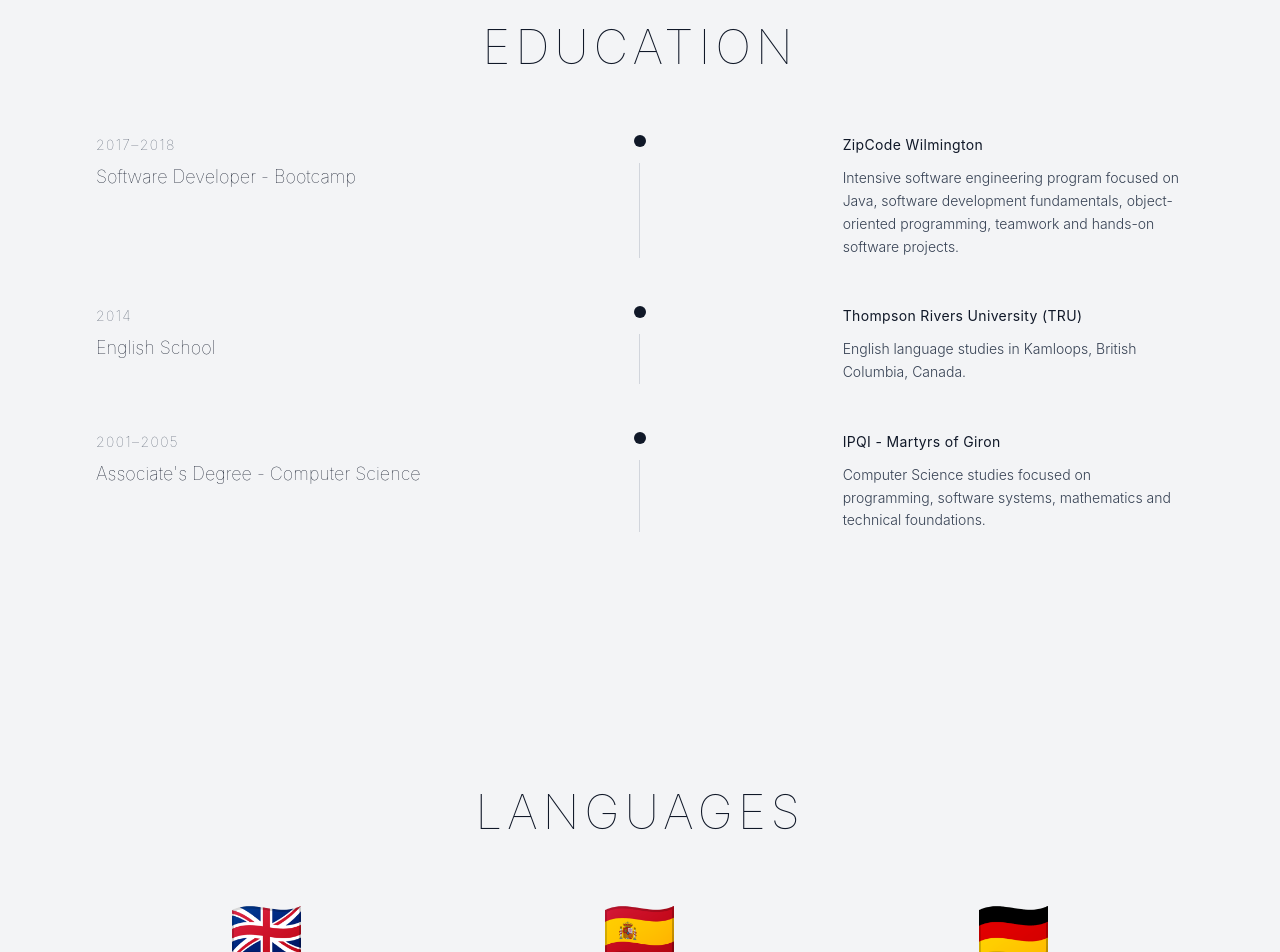
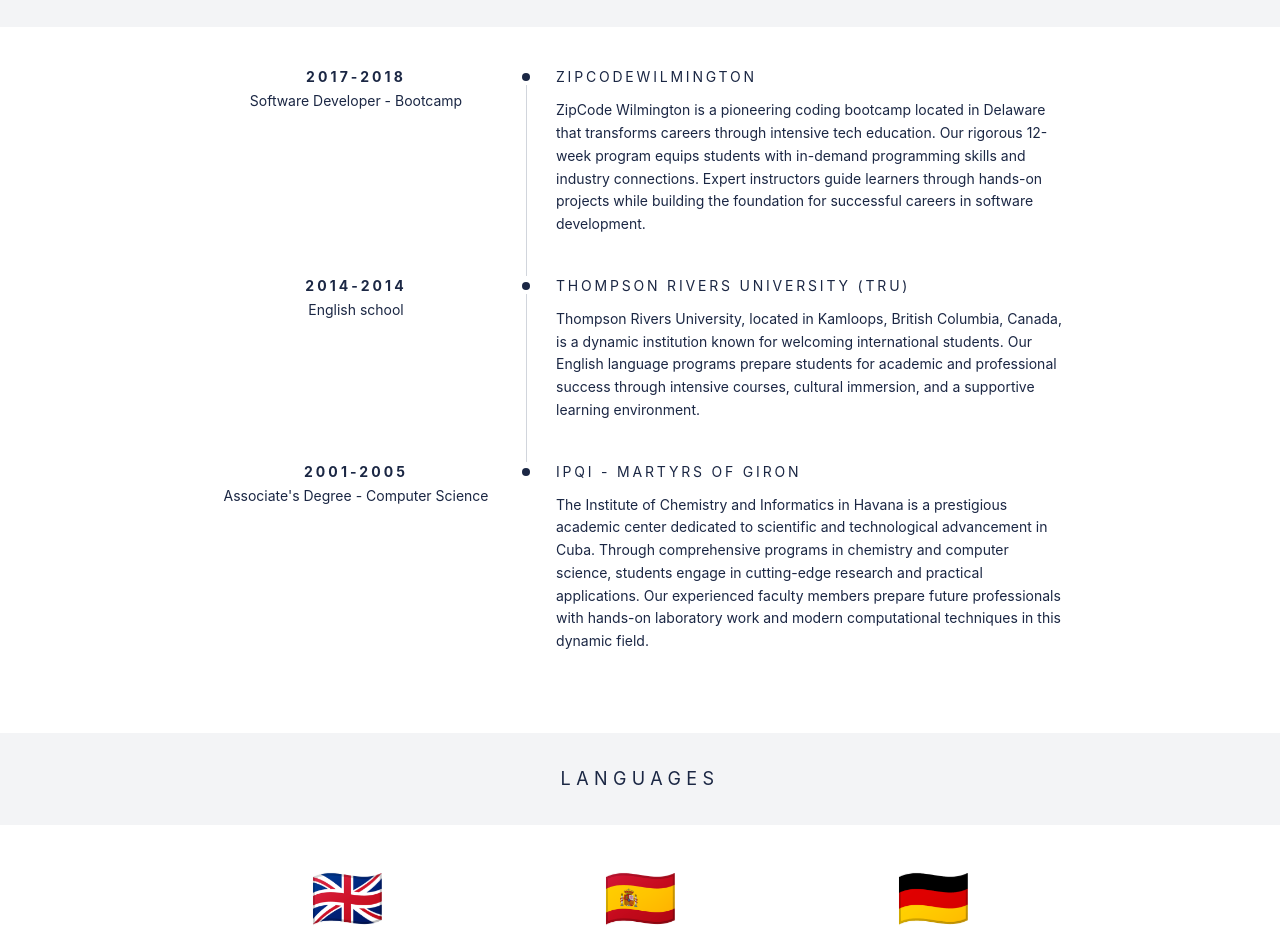
Before and after one commit to rcubila/raulcubilaperez.com, a Next.js app: page / in a window 1280 px wide. Shown: the part 2300-3252 px from the top of the page. Built offline with nearby package versions, Linux system fonts and the light colour scheme.

Commit message:
Match education and languages to the original heading, and spin the flags in place.
Co-authored-by: Cursor <cursoragent@cursor.com>

```diff
--- a/app/globals.css
+++ b/app/globals.css
@@ -161,3 +161,12 @@
     @apply bg-background text-foreground;
   }
 }
+
+@keyframes flag-spin {
+  from {
+    transform: rotateY(0deg);
+  }
+  to {
+    transform: rotateY(-360deg);
+  }
+}
--- a/components/Education.tsx
+++ b/components/Education.tsx
@@ -3,13 +3,15 @@ import { educationData } from '@/data/education'
 
 export default function Education() {
   return (
-    <section id="education" className="bg-gray-100 py-20 lg:py-32">
-      <div className="max-w-6xl mx-auto px-6 lg:px-8">
-        <h2 className="text-4xl lg:text-5xl font-thin text-center text-gray-900 mb-16 tracking-widest uppercase">
+    <section id="education" className="bg-white py-10">
+      <div className="bg-gray-100 py-8">
+        <h2 className="text-center text-lg font-normal tracking-[0.3em] text-[#1b2744] uppercase">
           Education
         </h2>
+      </div>
 
-        <Timeline items={educationData} />
+      <div className="mx-auto max-w-4xl px-6 pt-10 [--career-label:280px]">
+        <Timeline items={educationData} variant="career" />
       </div>
     </section>
   )
--- a/components/Languages.tsx
+++ b/components/Languages.tsx
@@ -6,17 +6,21 @@ const languages = [
 
 export default function Languages() {
   return (
-    <section id="languages" className="bg-gray-100 py-20 lg:py-32">
-      <div className="max-w-6xl mx-auto px-6 lg:px-8">
-        <h2 className="text-4xl lg:text-5xl font-thin text-center text-gray-900 mb-16 tracking-widest uppercase">
+    <section id="languages" className="bg-white py-10">
+      <div className="bg-gray-100 py-8">
+        <h2 className="text-center text-lg font-normal tracking-[0.3em] text-[#1b2744] uppercase">
           Languages
         </h2>
+      </div>
 
+      <div className="mx-auto max-w-4xl px-6 pt-10">
         <div className="grid md:grid-cols-3 gap-8">
           {languages.map((lang) => (
             <div key={lang.name} className="text-center">
-              <div className="text-6xl mb-6 flex justify-center">
-                {lang.flag}
+              <div className="mb-6 flex h-16 items-center justify-center [perspective:800px]">
+                <span className="inline-flex h-16 w-16 origin-center items-center justify-center text-6xl [animation:flag-spin_7s_linear_infinite]">
+                  {lang.flag}
+                </span>
               </div>
               <h3 className="text-xl font-thin text-gray-900 mb-2">
                 {lang.name}
--- a/components/Timeline.tsx
+++ b/components/Timeline.tsx
@@ -22,7 +22,7 @@ export default function Timeline({ items, variant = 'default' }: TimelineProps)
           return (
             <div
               key={item.id}
-              className="grid grid-cols-1 gap-y-2 md:grid-cols-[240px_1.75rem_minmax(0,1fr)] md:gap-x-4"
+              className="grid grid-cols-1 gap-y-2 md:grid-cols-[var(--career-label,240px)_1.75rem_minmax(0,1fr)] md:gap-x-4"
             >
               <div className={`text-center ${isLast ? '' : 'md:pb-10'}`}>
                 <p className="text-sm font-bold tracking-[0.22em] text-[#1b2744]">
--- a/data/education.ts
+++ b/data/education.ts
@@ -1,23 +1,26 @@
 export const educationData = [
   {
     id: 1,
-    years: '2017–2018',
+    years: '2017-2018',
     title: 'Software Developer - Bootcamp',
-    institution: 'ZipCode Wilmington',
-    description: 'Intensive software engineering program focused on Java, software development fundamentals, object-oriented programming, teamwork and hands-on software projects.',
+    institution: 'ZIPCODEWILMINGTON',
+    description:
+      'ZipCode Wilmington is a pioneering coding bootcamp located in Delaware that transforms careers through intensive tech education. Our rigorous 12-week program equips students with in-demand programming skills and industry connections. Expert instructors guide learners through hands-on projects while building the foundation for successful careers in software development.',
   },
   {
     id: 2,
-    years: '2014',
-    title: 'English School',
-    institution: 'Thompson Rivers University (TRU)',
-    description: 'English language studies in Kamloops, British Columbia, Canada.',
+    years: '2014-2014',
+    title: 'English school',
+    institution: 'THOMPSON RIVERS UNIVERSITY (TRU)',
+    description:
+      'Thompson Rivers University, located in Kamloops, British Columbia, Canada, is a dynamic institution known for welcoming international students. Our English language programs prepare students for academic and professional success through intensive courses, cultural immersion, and a supportive learning environment.',
   },
   {
     id: 3,
-    years: '2001–2005',
+    years: '2001-2005',
     title: "Associate's Degree - Computer Science",
-    institution: 'IPQI - Martyrs of Giron',
-    description: 'Computer Science studies focused on programming, software systems, mathematics and technical foundations.',
+    institution: 'IPQI - MARTYRS OF GIRON',
+    description:
+      'The Institute of Chemistry and Informatics in Havana is a prestigious academic center dedicated to scientific and technological advancement in Cuba. Through comprehensive programs in chemistry and computer science, students engage in cutting-edge research and practical applications. Our experienced faculty members prepare future professionals with hands-on laboratory work and modern computational techniques in this dynamic field.',
   },
 ]
```
